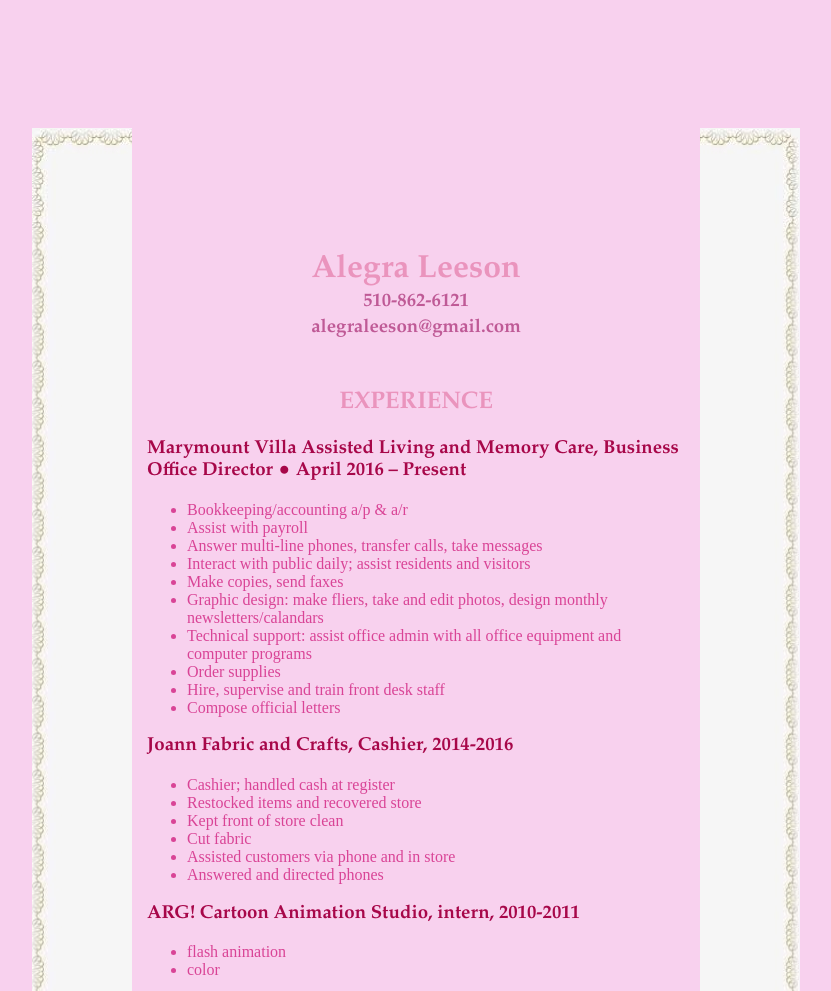
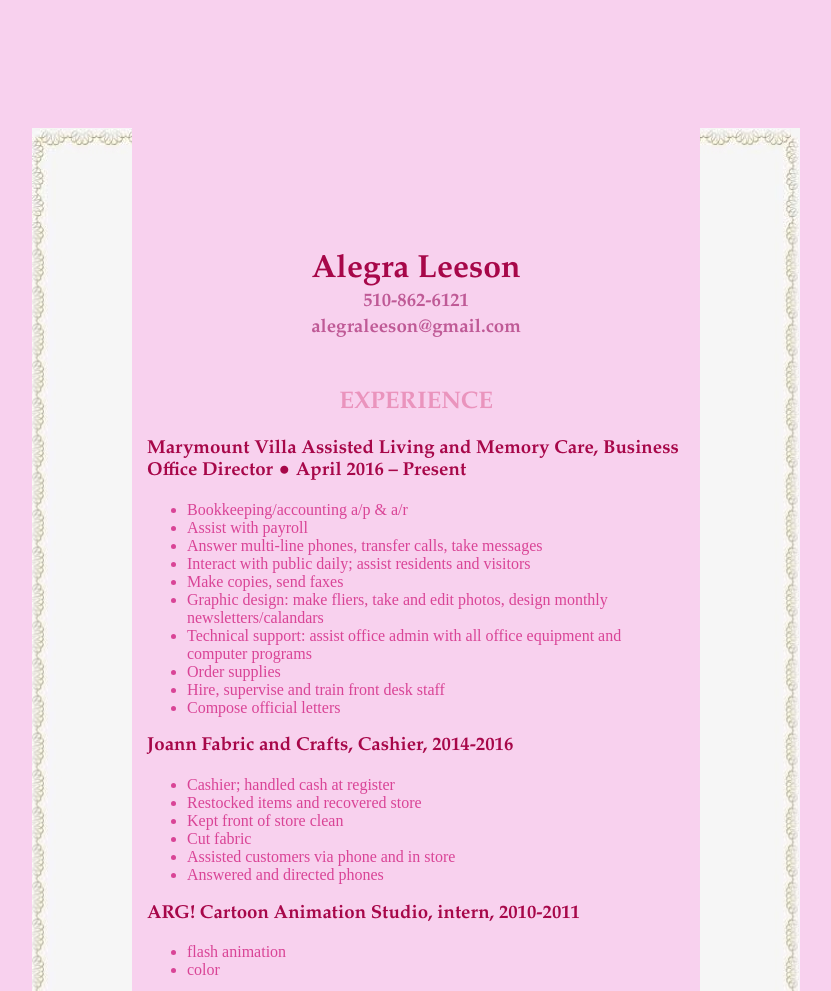
Before and after one commit to Alegraleeson/alegraleeson.github.io, a plain HTML site: page index.html in a window 1280 px wide. Shown: the top 991 px of the page, without its empty margins (224-1055 px from the left). Drawn offline with Linux system fonts and the light colour scheme.

Commit message:
Update style.css

```diff
--- a/style.css
+++ b/style.css
@@ -1,5 +1,5 @@
 h1 {
- color: #ea94bd;
+ color: #A70749;
 }
 
 body {
```
